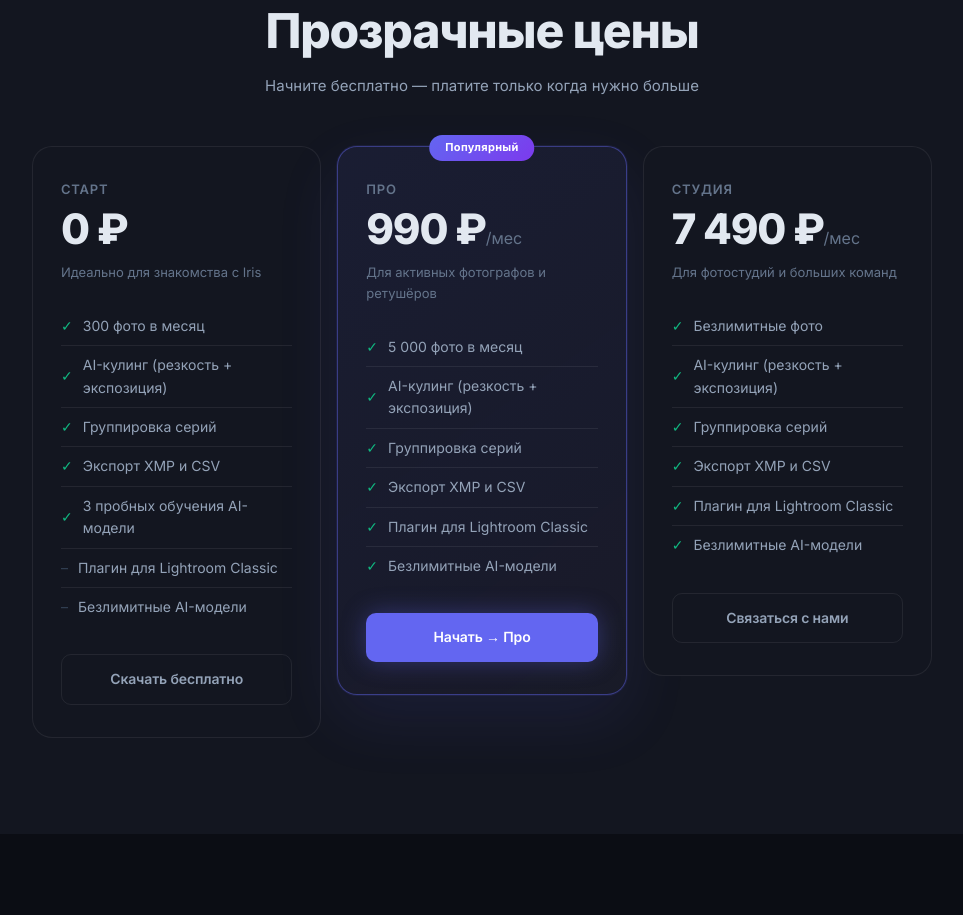
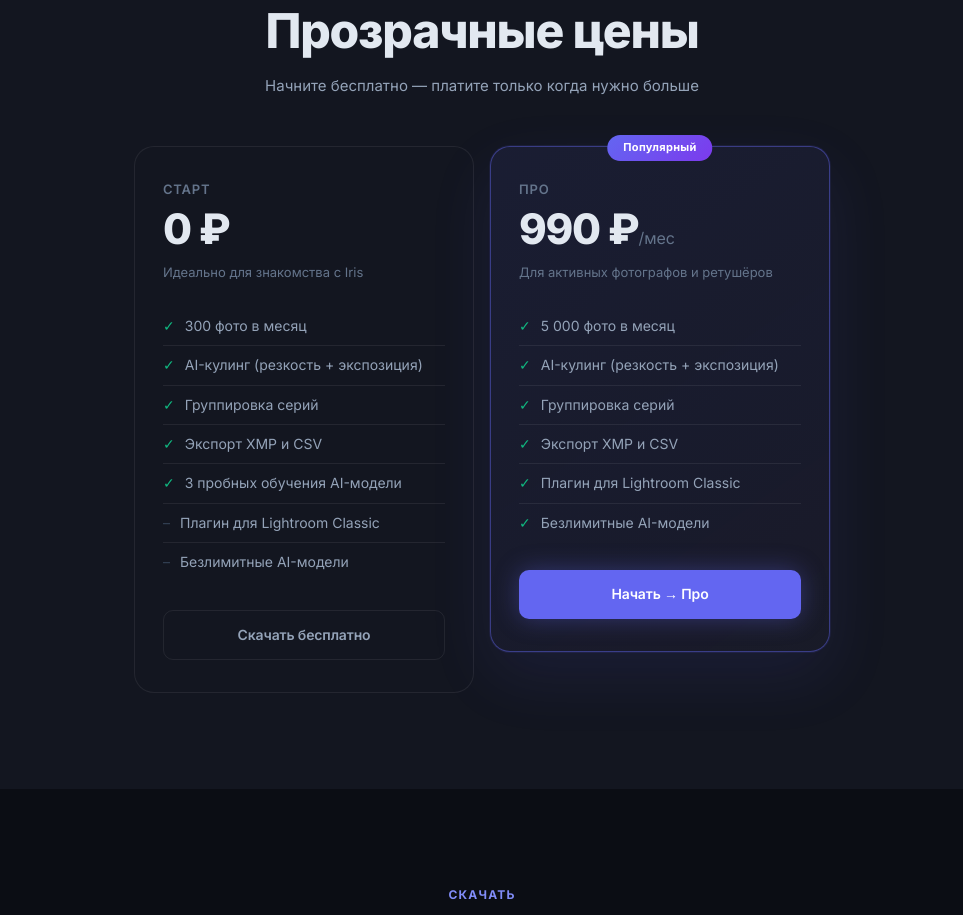
Before and after one commit to irisapp-ru/irisapp-ru.github.io, a plain HTML site: page index.html in a window 1280 px wide. Shown: the part 5097-6012 px from the top of the page, without its empty margins (158-1121 px from the left). Drawn offline with Linux system fonts and the light colour scheme.

Commit message:
Fix FAQ: remove Studio plan mention

```diff
--- a/index.html
+++ b/index.html
@@ -256,8 +256,9 @@
     /* ── Pricing ── */
     .pricing-grid {
       display: grid;
-      grid-template-columns: repeat(auto-fit, minmax(260px, 1fr));
-      gap: 16px; max-width: 900px; margin: 0 auto;
+      grid-template-columns: repeat(auto-fit, minmax(260px, 340px));
+      gap: 16px; max-width: 720px; margin: 0 auto;
+      justify-content: center;
       align-items: start;
     }
     .plan-card {
@@ -670,21 +671,6 @@
       <a href="mailto:support@irisapp.ru?subject=Тариф Про" class="btn-plan btn-plan-primary">Начать → Про</a>
     </div>
 
-    <!-- Студия -->
-    <div class="plan-card">
-      <div class="plan-name">Студия</div>
-      <div class="plan-price">7 490 ₽<span>/мес</span></div>
-      <div class="plan-desc">Для фотостудий и больших команд</div>
-      <ul class="plan-features">
-        <li><span class="check">✓</span> Безлимитные фото</li>
-        <li><span class="check">✓</span> AI-кулинг (резкость + экспозиция)</li>
-        <li><span class="check">✓</span> Группировка серий</li>
-        <li><span class="check">✓</span> Экспорт XMP и CSV</li>
-        <li><span class="check">✓</span> Плагин для Lightroom Classic</li>
-        <li><span class="check">✓</span> Безлимитные AI-модели</li>
-      </ul>
-      <a href="mailto:support@irisapp.ru?subject=Тариф Студия" class="btn-plan btn-plan-outline">Связаться с нами</a>
-    </div>
 
   </div>
 </section>
@@ -755,7 +741,7 @@
     </details>
     <details>
       <summary>Есть ли бесплатная версия программы? <span class="summary-icon">+</span></summary>
-      <p>Да. Тариф «Старт» полностью бесплатный: 300 фотографий в месяц, полный функционал отбора, экспорт XMP и CSV. Без ограничения по времени, без кредитной карты. Для больших объёмов и интеграции с Lightroom Classic — тарифы Про и Студия.</p>
+      <p>Да. Тариф «Старт» полностью бесплатный: 300 фотографий в месяц, полный функционал отбора, экспорт XMP и CSV. Без ограничения по времени, без кредитной карты. Для больших объёмов и интеграции с Lightroom Classic — тариф Про.</p>
     </details>
     <details>
       <summary>Работает ли программа без интернета? <span class="summary-icon">+</span></summary>
```
